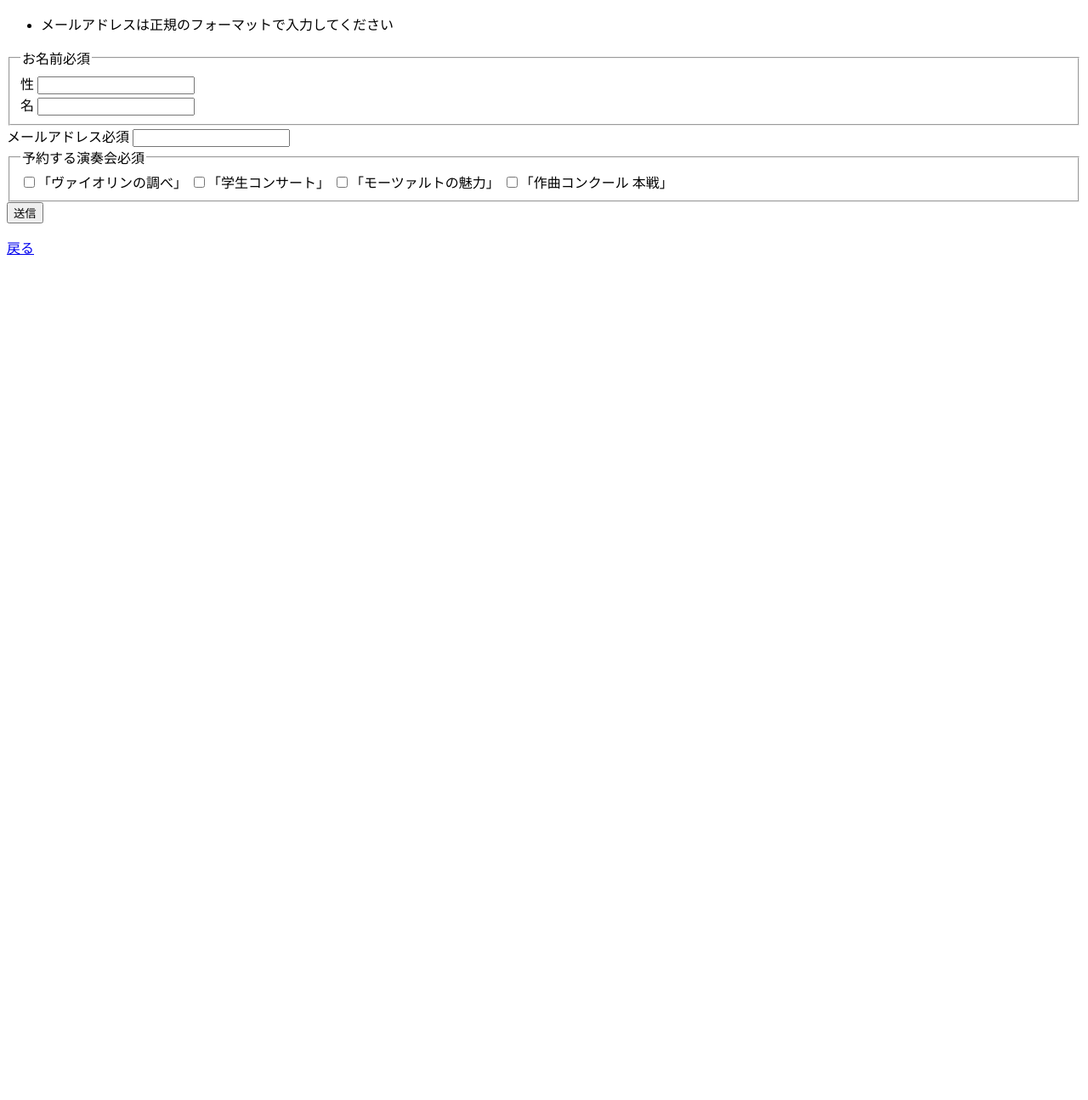
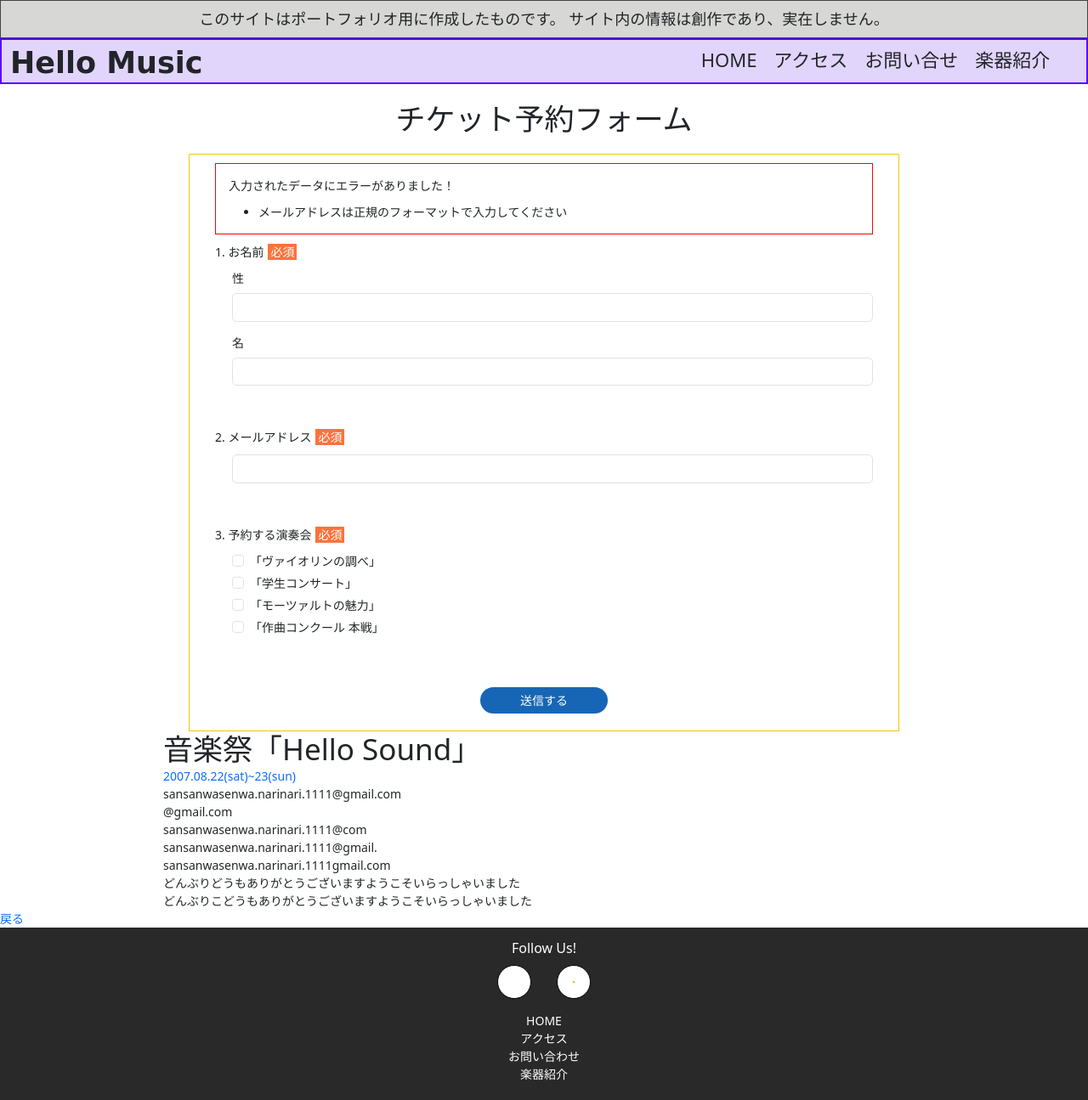
Before and after one commit to web-port4110-code/web-site-HELLO-MUSIC, a PHP site: page /web-site-HELLO-MUSIC/check.php in a window 1280 px wide. Shown: the whole page at 85% size. Before the commit the page ends 300 px from the top, so only its background shows below. Run offline with PHP 8.4, Linux system fonts and the light colour scheme; data that the repository does not hold is empty; some libraries are stand-ins or nearby versions.

Commit message:
モバイル版フォー再入力ページを作成しました

```diff
--- a/check.php
+++ b/check.php
@@ -1,10 +1,23 @@
 <!DOCTYPE html>
 <html>
     <head>
-        <title>バリデーション</title>
         <meta charset="utf-8">
+        <meta name="viewport" content="width=device-width, initial-scale=1">
+        <link rel="stylesheet" href="css/normalize.css">
+        <link rel="stylesheet" href="bootstrap-5.3.0-dist/css/bootstrap.css">
+        <script src="bootstrap-5.3.0-dist/js/bootstrap.bundle.js"></script>
+        <script src="jq/jquery-3.7.1.min.js"></script>
+        <script src="jq/header.js"></script>
+        <link rel="stylesheet" href="css/form.css">
+        <title>フォーム入力結果</title>
     </head>
     <body>
+        <header>
+            <?php
+                require_once './php_mojure/header.php';
+            ?>
+        </header>
+        <main>
         <?php
         require_once './php_mojure/validation.php';
         require_once './php_mojure/print_checked_attr.php';
@@ -28,10 +41,22 @@
 
         if (count($errorArray) === 0) {
         ?>
-            <p>正常に入力されていました。</p>
+            <p>
+                正常に入力されていました。<br>
+                なお、入力されたデータは保存されません。
+            </p>
+            <p><a href="index.php">ホームへ戻る</a></p>
         <?php
         } else {
         ?>
+            <div class="mainContainer">
+                <div class="headerSpace"></div>
+                <div class="formTitle">
+                    <h1>チケット予約フォーム</h1>
+                </div>
+                <section class="inputMojure">
+                    <div class="errorBox">
+                        <p>入力されたデータにエラーがありました！</p>
                         <ul>
                             <?php
                             foreach ($errorArray as $error) {
@@ -41,50 +66,130 @@
                             }
                             ?>
                         </ul>
-            <form method="post" action="http://localhost:8888/validation/check.php">
-                <fieldset>
-                    <legend>
-                        <span>お名前<span>必須</span></span>
-                    </legend>
-                    <div class="name-inputAria">
-                        <div>
-                            <label for="familyname" class="name-sublabel">性</label>
-                            <input type="text" name="familyname" id="familyname" value="<?=$familyname ?>" required>
                     </div>
-                        <div>
-                            <label for="firstname" class="name-sublabel">名</label>
-                            <input type="text" name="firstname" id="firstname" value="<?=$firstname ?>" required>
+                    <form method="post" action="http://localhost:8888/web-site-HELLO-MUSIC/check.php">
+                        <div class="inputMojure--name">
+                            <p>
+                                <span>1. お名前<span class="requireMark">必須</span></span>
+                            </p>
+                            <div class="inputMojure--name__aria">
+                                <div class="mb-3">
+                                    <label for="familyname" class="form-label">性</label>
+                                    <input
+                                        type="text"
+                                        class="form-control"
+                                        name="familyname"
+                                        id="familyname"
+                                        value="<?=$familyname ?>"
+                                        required
+                                    >
+                                </div>
+                                <div class="mb-3">
+                                    <label for="firstname" class="form-label">名</label>
+                                    <input
+                                        type="text"
+                                        class="form-control"
+                                        name="firstname"
+                                        id="firstname"
+                                        value="<?=$firstname ?>"
+                                        required
+                                    >
                                 </div>
                             </div>
-                </fieldset>
-                <div class="email-input-mojure">
-                    <label for="email">メールアドレス<span>必須</span></label>
-                    <input type="text" name="email" id="email" placeholder="" value="<?=$email ?>" required>
                         </div>
-                <div class="concert-input-mojure mask-element">
-                    <fieldset>
-                        <legend>
-                            <span>予約する演奏会<span>必須</span></span>
-                        </legend>
-                        <div class="select-input-aria">
-                            <label><input type="checkbox" name="concert[]" value="第1回" <?php printCheckedAttr($concert, '第1回'); ?>>「ヴァイオリンの調べ」</label>
-                            <label><input type="checkbox" name="concert[]" value="第2回" <?php printCheckedAttr($concert, '第2回'); ?>>「学生コンサート」</label>
-                            <label><input type="checkbox" name="concert[]" value="第3回" <?php printCheckedAttr($concert, '第3回'); ?>>「モーツァルトの魅力」</label>
-                            <label><input type="checkbox" name="concert[]" value="第4回" <?php printCheckedAttr($concert, '第4回'); ?>>「作曲コンクール 本戦」</label>
+                        <div class="inputMojure--email mb-3">
+                            <p>
+                                <span>2. メールアドレス<span class="requireMark">必須</span></span>
+                            </p>
+                            <div class="inputMojure--email__aria">
+                                <input
+                                    type="text"
+                                    class="form-control"
+                                    name="email"
+                                    id="email"
+                                    placeholder=""
+                                    value="<?=$email ?>"
+                                    required
+                                >
                             </div>
-                    </fieldset>
                         </div>
+                        <div class="inputMojure--concert">
 
-                <button>送信</button>
+                            <p>
+                                <span>3. 予約する演奏会<span class="requireMark">必須</span></span>
+                            </p>
+                            <div class="inputMojure--concert__aria">
+                                <div class="form-check">
+                                    <label class="form-check-label" for="concert1">「ヴァイオリンの調べ」</label>
+                                    <input
+                                        type="checkbox"
+                                        id="concert1"
+                                        name="concert[]"
+                                        value="第7回"
+                                        class="form-check-input"
+                                        <?php printCheckedAttr($concert, '第1回'); ?>
+                                    >
+                                </div>
+                                <div class="form-check">
+                                    <label class="form-check-label" for="concert2">「学生コンサート」</label>
+                                    <input
+                                        type="checkbox"
+                                        id="concert2"
+                                        name="concert[]"
+                                        value="第2回"
+                                        class="form-check-input"
+                                        <?php printCheckedAttr($concert, '第2回'); ?>
+                                    >
+                                </div>
+                                <div class="form-check">
+                                    <label class="form-check-label" for="concert3">「モーツァルトの魅力」</label>
+                                    <input
+                                        type="checkbox"
+                                        id="concert3"
+                                        name="concert[]"
+                                        value="第6回"
+                                        class="form-check-input"
+                                        <?php printCheckedAttr($concert, '第3回'); ?>
+                                    >
+                                </div>
+                                <div class="form-check">
+                                    <label class="form-check-label" for="concert4">「作曲コンクール 本戦」</label>
+                                    <input
+                                        type="checkbox"
+                                        id="concert4"
+                                        name="concert[]"
+                                        value="第4回"
+                                        class="form-check-input"
+                                        <?php printCheckedAttr($concert, '第4回'); ?>
+                                    >
+                                </div>
+                            </div>
+                        </div>
+                        <div class="inputMojure--button">
+                            <button>送信する</button>
+                        </div>
                     </form>
+                </section>
+
+                <h1 class="title-name">音楽祭「Hello Sound」</h1>
+                <p class="text-primary">2007.08.22(sat)~23(sun)</p>
+                <p>sansanwasenwa.narinari.1111@gmail.com</p>
+                <p>@gmail.com</p>
+                <p>sansanwasenwa.narinari.1111@com</p>
+                <p>sansanwasenwa.narinari.1111@gmail.</p>
+                <p>sansanwasenwa.narinari.1111gmail.com</p>
+                <p>どんぶりどうもありがとうございますようこそいらっしゃいました</p>
+                <p>どんぶりこどうもありがとうございますようこそいらっしゃいました</p>
+            </div>
         <?php
         }
-
-
-
-
-
         ?>
-        <p><a href="phpform.php">戻る</a></p>
+        </main>
+        <p><a href="form.php">戻る</a></p>
+        <footer>
+            <?php
+                require_once './php_mojure/footer.php';
+            ?>
+        </footer>
     </body>
 </html>
--- a/css/form.css
+++ b/css/form.css
@@ -58,3 +58,21 @@ button:hover {
     display: flex;
     justify-content: center;
 }
+
+.errorBox {
+    border: red 1px solid;
+    padding: 15px 0 15px;
+}
+
+.errorBox p {
+    padding-left: 15px;
+}
+
+.errorBox ul {
+    padding-left: 50px;
+    padding-right: 20px;
+    margin-top: 10px;
+}
+
+.errorBox li {
+}
```
Lines whose indentation alone changed are shown as unchanged.
